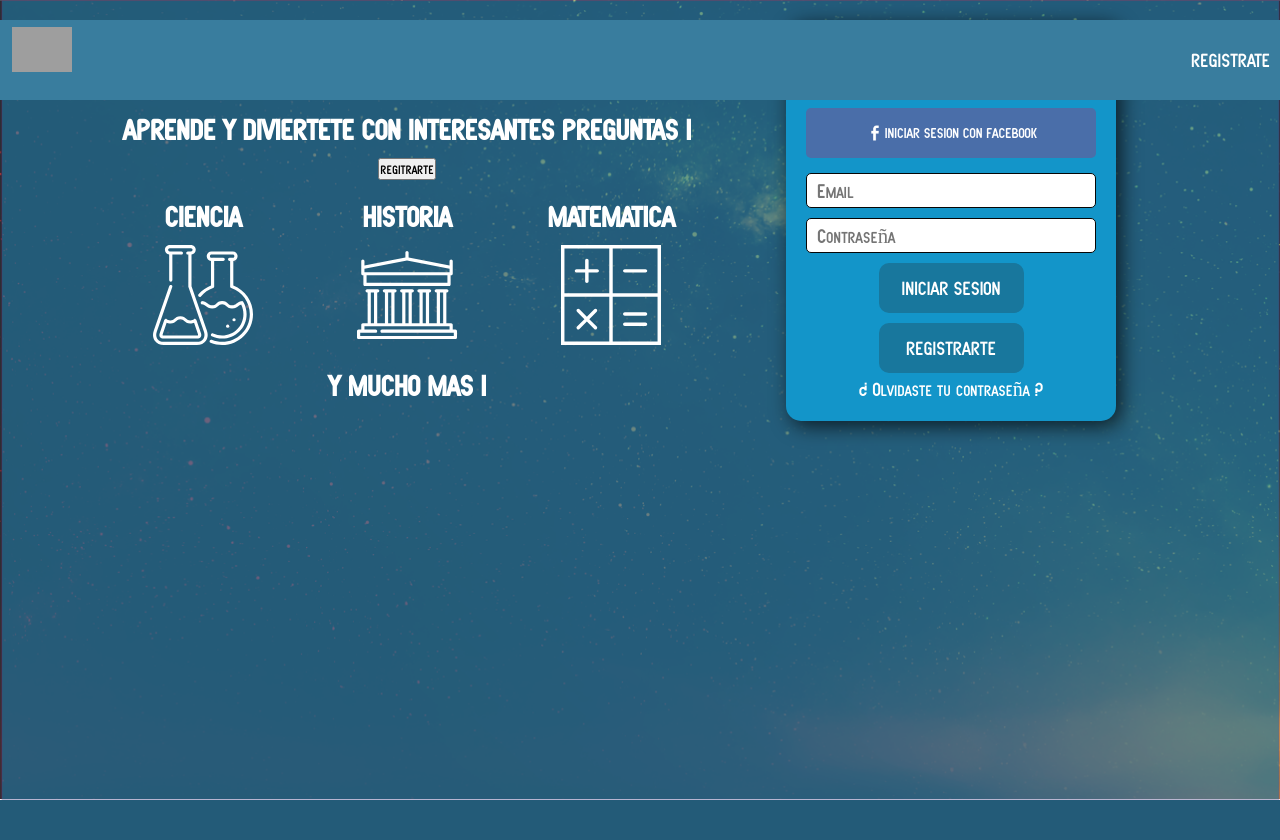
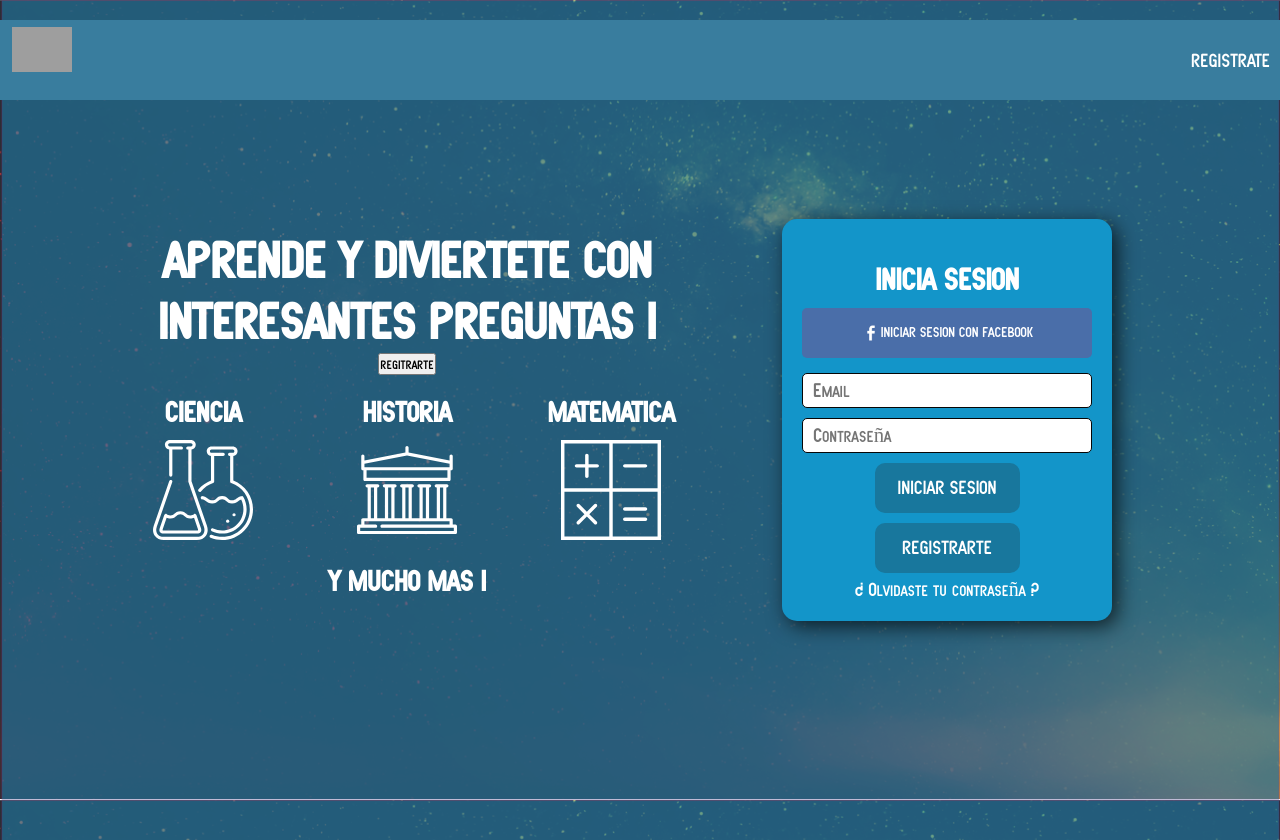
Before and after one commit to CodenityOrg/QuestionGame, a PHP site: page / in a window 1280 px wide. Before the commit the page ends 800 px from the top, so only its background shows below. Run offline with PHP 8.4, Linux system fonts and the light colour scheme; some libraries are stand-ins or nearby versions; grey boxes are pictures that could not be loaded.

Commit message:
Sentrando el contenido del inicio

```diff
--- a/css/inicio.css
+++ b/css/inicio.css
@@ -194,10 +194,21 @@
         width: 90%;
     }
 }
+.frugos{
+    display: flex;
+    justify-content: center;
+    align-items: center;
+}
+.titledurazno{
+    font-size: 3.3em;
+}
 @media screen and (min-width: 950px) {
     .conteiner__index {
         width: 95%;
         margin: 20px auto;
+        height: 100vh;
+        display: flex;
+        align-items: center;
     }
     .inicia {
         display: none;
--- a/index.php
+++ b/index.php
@@ -68,7 +68,8 @@
 
    		<!--INFO del CUERPO-->
 			<div class="learn__1">
-        <h2>APRENDE Y DIVIERTETE CON INTERESANTES PREGUNTAS !</h2>
+        <h4 class="titledurazno">APRENDE Y DIVIERTETE CON</h4>
+        <h4 class="titledurazno">INTERESANTES PREGUNTAS !</h4>
         <button class="inicia" id="start__login">INICIA</button>
         <button id="open__register">regitrarte</button>
         <div class="materias">
```
